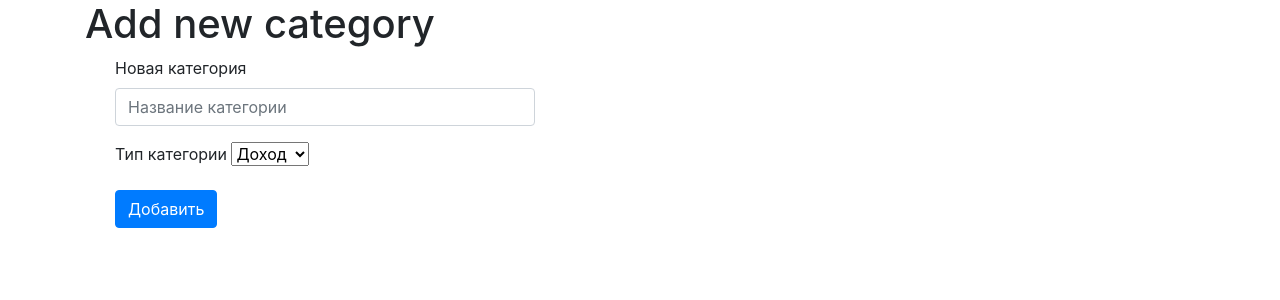
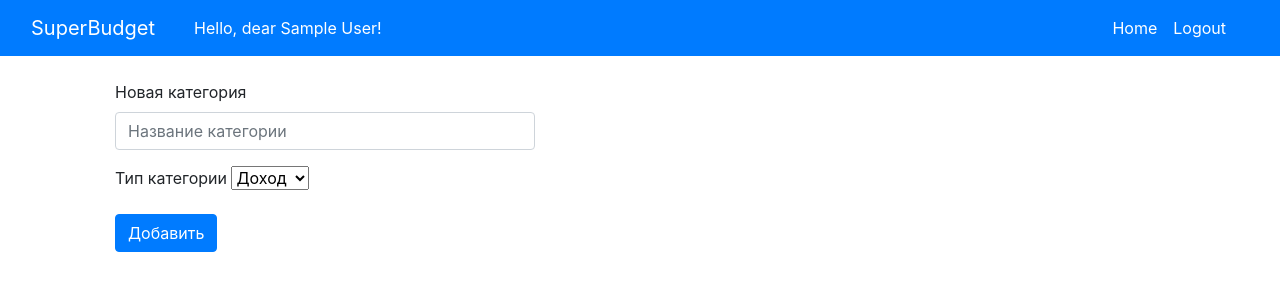
Before and after one commit to mign0n/super_budget, a Flask app: page /category_adding in a window 1280 px wide. Shown: the top 300 px of the page. Run offline with Flask 2, Linux system fonts and the light colour scheme; the visitor is signed in with stand-in values (Sample User, id 1); data comes from the database, SQL or seed files in the repository; some libraries are stand-ins or nearby versions.

Commit message:
Навбар, удалил пару лишних тайтлов, кнопка логаут и домой (#11)

```diff
--- a/webapp/main/views.py
+++ b/webapp/main/views.py
@@ -32,7 +32,6 @@ def index():
         category = Category.query.filter_by(id=category_id, is_income=is_income).first()
         date = form.date.data
         comment = form.comment.data
-
         if not bool(int(form.is_income.data)):
             value = int(form.value.data) * (-1)
         else:
--- a/webapp/templates/base.html
+++ b/webapp/templates/base.html
@@ -9,8 +9,8 @@
   <title>{{ title }}</title>
 </head>
 <body>
+  {% include 'menu.html' %}<br/>
   <div class='container'>
-    <h1>{{ title }}</h1>
     {% block content %}{% endblock %}
   </div>
 
--- /dev/null
+++ b/webapp/templates/menu.html
@@ -0,0 +1,27 @@
+<nav class="navbar navbar-expand-lg navbar-dark bg-primary">
+  <div class="container-fluid">
+    <a class="navbar-brand" href="#">SuperBudget</a>
+    <button class="navbar-toggler" type="button" data-bs-toggle="collapse" data-bs-target="#navbarNavAltMarkup" aria-controls="navbarNavAltMarkup" aria-expanded="false" aria-label="Toggle navigation">
+      <span class="navbar-toggler-icon"></span>
+    </button>
+    <div class="collapse navbar-collapse" id="navbarNavAltMarkup">
+      {% if current_user.is_authenticated %}
+      <div class="col">
+        <div class="d-flex justify-content-start">
+          <div class="navbar-nav">
+            <span class="nav-item nav-link active">Hello, dear {{ current_user.name }}!</span>
+          </div>
+        </div>
+      </div>
+      <div class="col">
+        <div class="d-flex justify-content-end">
+          <div class="navbar-nav">
+            <a class="nav-item nav-link active" href="{{ url_for('main.index') }}">Home</a>
+            <a class="nav-item nav-link active" href="{{ url_for('user.logout') }}">Logout</a>
+          </div>
+        </div>
+      </div>
+      {% endif %}
+    </div>
+  </div>
+</nav>
--- a/webapp/templates/user/login.html
+++ b/webapp/templates/user/login.html
@@ -3,7 +3,6 @@
 
   <div class="container">
     <h1>{{ header }}</h1>
-    <h4>Log-in please</h4><br>
     <div class='col-5'>
     {% with messages = get_flashed_messages() %}
     {% if messages %}
```
